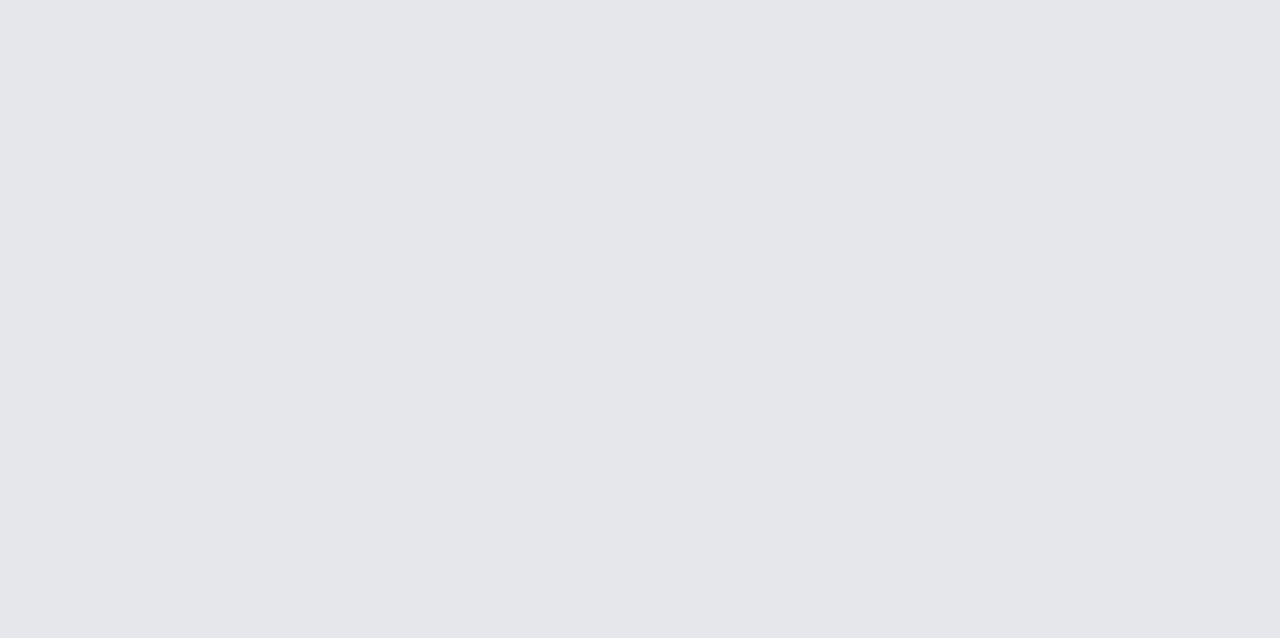
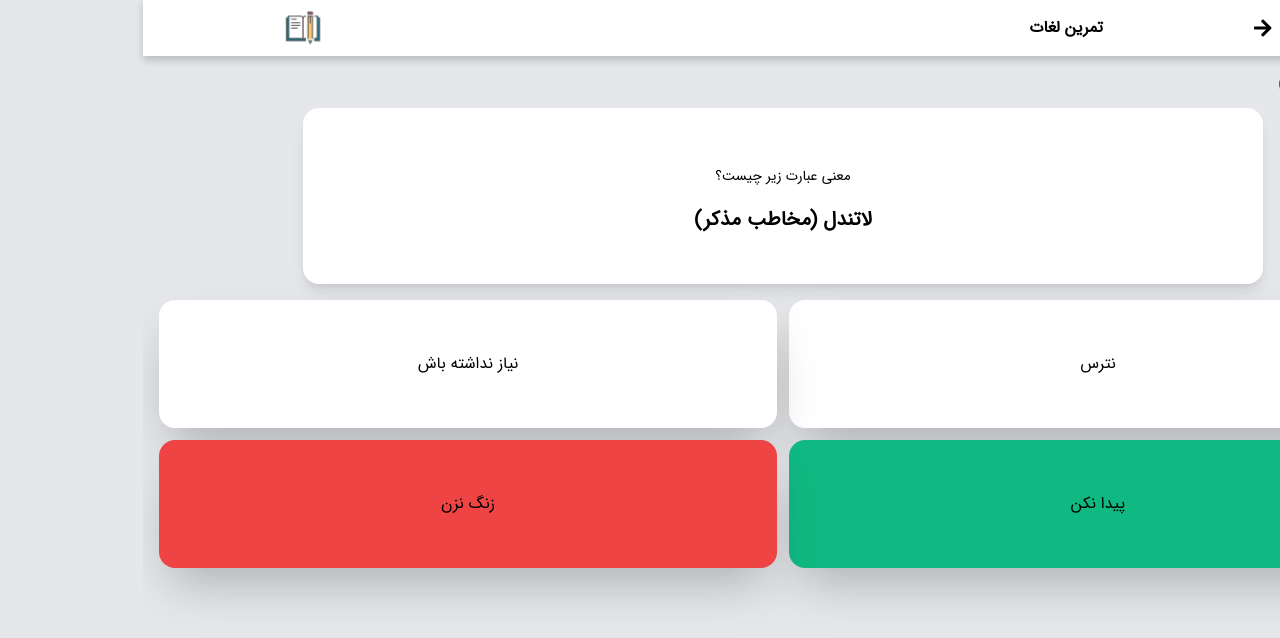
Before and after one commit to mohsenzamo/dictionary, a Vue app: page /quiz in a window 1280 px wide. Before the commit this address had no page. Shown: the top 638 px of the page. Built offline with nearby package versions, Linux system fonts and the light colour scheme.

Commit message:
quiz page creates

```diff
--- a/src/main.ts
+++ b/src/main.ts
@@ -3,9 +3,9 @@ import App from './App.vue'
 import './index.css'
 import router from './router'
 import { library } from '@fortawesome/fontawesome-svg-core'
-import { faAlignJustify, faBookmark, faSearch, faBookReader, faUsers, faGlobe, faTools, faClock, faCouch, faPalette, faBriefcaseMedical, faUserNurse, faQuestionCircle, faCloudSun, faLock, faArrowRight, faSpellCheck, faPencilAlt } from '@fortawesome/free-solid-svg-icons'
+import { faAlignJustify, faBookmark, faSearch, faBookReader, faUsers, faGlobe, faTools, faClock, faCouch, faPalette, faBriefcaseMedical, faUserNurse, faQuestionCircle, faCloudSun, faLock, faArrowRight, faSpellCheck, faPencilAlt, faCheckCircle, faTimesCircle } from '@fortawesome/free-solid-svg-icons'
 // import { fab } from '@fortawesome/free-brands-svg-icons'
 import { FontAwesomeIcon } from '@fortawesome/vue-fontawesome'
-library.add(faAlignJustify, faBookmark, faSearch, faBookReader, faUsers, faGlobe, faTools, faClock, faCouch, faPalette, faBriefcaseMedical, faUserNurse, faQuestionCircle, faCloudSun, faLock, faArrowRight, faSpellCheck, faPencilAlt)
+library.add(faAlignJustify, faBookmark, faSearch, faBookReader, faUsers, faGlobe, faTools, faClock, faCouch, faPalette, faBriefcaseMedical, faUserNurse, faQuestionCircle, faCloudSun, faLock, faArrowRight, faSpellCheck, faPencilAlt, faCheckCircle, faTimesCircle)
 
 createApp(App).component('fa', FontAwesomeIcon).use(router).mount('#app')
--- a/src/router/index.ts
+++ b/src/router/index.ts
@@ -11,6 +11,11 @@ const routes: Array<RouteRecordRaw> = [
     name: 'List',
     alias:['/ist','/lst','/lis'],
     component: () => import('../views/List.vue')
+  },
+  {
+    path: '/quiz',
+    name: 'Quiz',
+    component: () => import('../views/Quiz.vue')
   },
   {
     path:'/index',
--- a/src/views/Home.vue
+++ b/src/views/Home.vue
@@ -26,15 +26,15 @@
       </button>
     </div>
     <div class="h-full flex flex-wrap gap-4 justify-center mt-2 mb-16">
-      <div class="category-box">
+      <div class="category-box" @click="pushLink(list)">
         <fa icon="book-reader" class="text-green-700 text-2xl" />
         <p>نشان شده ها</p>
       </div>
-      <div class="category-box">
+      <div class="category-box" @click="pushLink(list)">
         <fa icon="users" class="text-pink-700 text-2xl" />
         <p>پیشنهادات مردمی</p>
       </div>
-      <div class="category-box">
+      <div class="category-box" @click="pushLink(list)">
         <fa icon="globe" class="text-red-700 text-2xl" />
         <p>اصطلاحات خلیجی</p>
       </div>
@@ -153,7 +153,7 @@
         rounded-t-2xl
         gap-x-3
       "
-      @click="pushLink"
+      @click="pushLink(quiz)"
     >
       <fa icon="pencil-alt" />
       <p>تمرین لغات</p>
@@ -186,9 +186,11 @@ export default defineComponent({
   setup() {
     const router = useRouter();
     const lockValue = ref(1);
-    function pushLink() {
+    const quiz = ref("Quiz")
+    const list = ref("List")
+    function pushLink(link:string) {
       router.push({
-        name: "List",
+        name: link,
       });
     }
     function change() {
@@ -202,6 +204,8 @@ export default defineComponent({
       lockValue,
       pushLink,
       change,
+      quiz,
+      list
     };
   },
 });
--- /dev/null
+++ b/src/views/Quiz.vue
@@ -0,0 +1,41 @@
+<template>
+  <backHeader> تمرین لغات </backHeader>
+  <div class="pt-16 w-screen h-auto grid">
+    <div class="w-full h-auto float-right flex gap-x-3 pr-5 text-white font-IRANSans mt-2">
+      <p class="bg-green-600 rounded-2xl w-14 flex items-center gap-x-3 pr-1 shadow-2xl">
+          <fa icon="check-circle"/>
+          <span>2</span>
+      </p>
+      <p class="bg-red-600 rounded-2xl w-14 flex items-center gap-x-3 pr-1 shadow-2xl">
+          <fa icon="times-circle"/>
+          <span>1</span>
+      </p>
+    </div>
+    <div class="w-9/12 h-44 bg-white grid grid-rows-2 justify-items-center justify-self-center shadow-lg mt-3 gap-y-5 rounded-2xl">
+      <p class="self-end font-IRANSans text-sm">معنی عبارت زیر چیست؟</p>
+      <p class="self-start font-IRANSans font-bold text-xl">لاتندل (مخاطب مذکر)</p>
+    </div>
+    <div class="h-full w-screen grid grid-cols-2 grid-rows-2 gap-3 p-4">
+        <p class="w-full bg-white rounded-2xl h-32 grid justify-items-center items-center font-IRANSans text-base shadow-2xl">نترس</p>
+        <p class="w-full bg-white rounded-2xl h-32 grid justify-items-center items-center font-IRANSans text-base shadow-2xl">نیاز نداشته باش</p>
+        <p class="w-full bg-green-500 rounded-2xl h-32 grid justify-items-center items-center font-IRANSans text-base shadow-2xl">پیدا نکن</p>
+        <p class="w-full bg-red-500 rounded-2xl h-32 grid justify-items-center items-center font-IRANSans text-base shadow-2xl">زنگ نزن</p>
+    </div>
+  </div>
+</template>
+<script lang="ts">
+import { defineComponent, ref, watchEffect } from "vue";
+import { useRouter } from "vue-router";
+import backHeader from "../components/backHeader.vue";
+export default defineComponent({
+  name: "Quiz",
+  components: {
+    backHeader,
+  },
+  setup() {
+    const router = useRouter();
+
+    return {};
+  },
+});
+</script>
```
